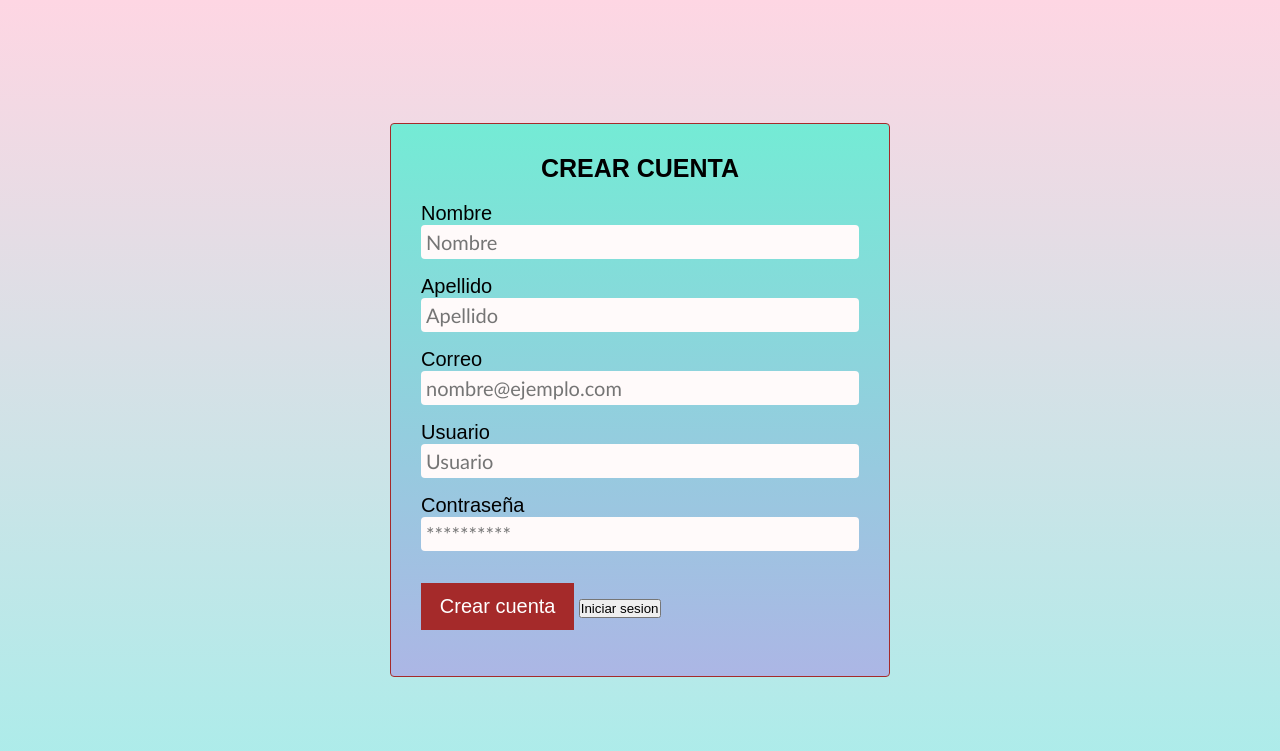
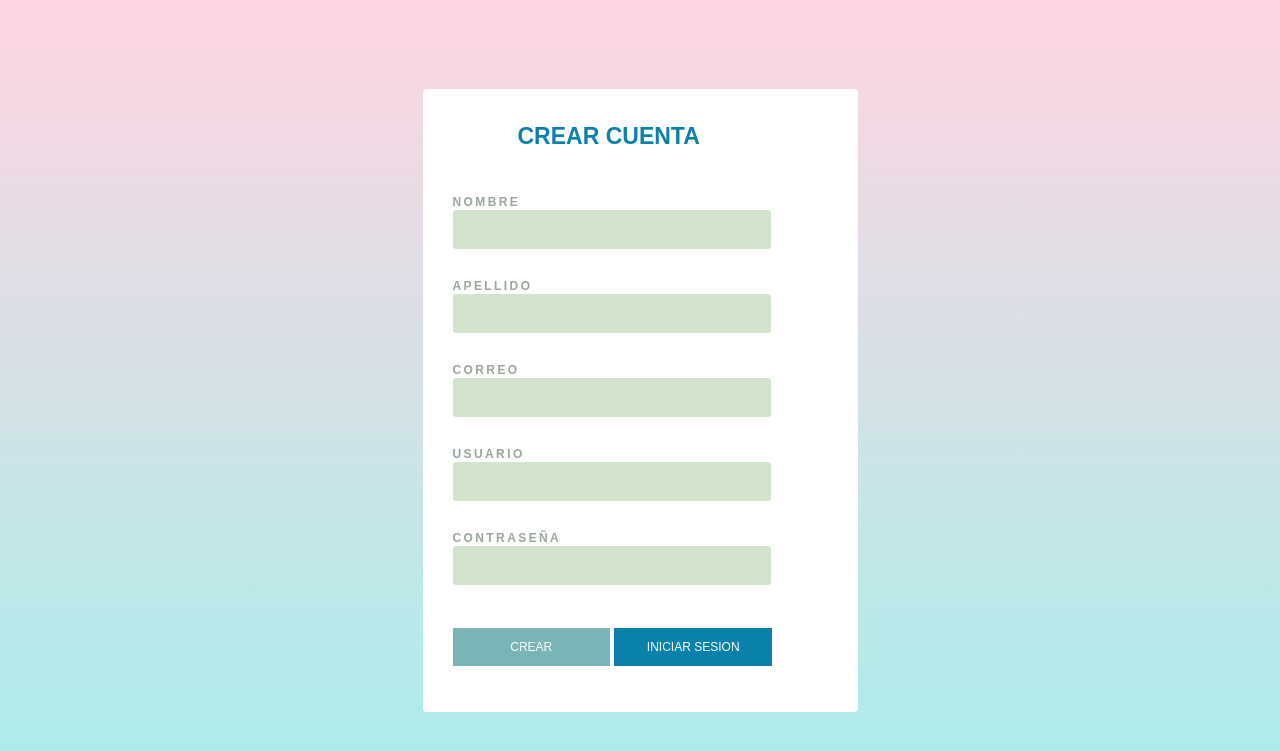
Before and after one commit to jaimeb-s/chat, a PHP site: page / in a window 1280 px wide. Shown: the top 751 px of the page. Run offline with PHP 8.4, Linux system fonts and the light colour scheme.

Commit message:
update styles

```diff
--- a/index.php
+++ b/index.php
@@ -21,34 +21,34 @@ include("php/crear_cuenta.php");
 <body>
     <div class="cont">
         <section class="introducir">
-            <h1 class="titulo1">CREAR CUENTA</h1><br>
+            <h1 class="titulo1">CREAR CUENTA</h1><br><br>
             <form action="<?php echo htmlspecialchars($_SERVER['PHP_SELF']);?>" method="post">
-                <label>Nombre</label>
-                <input class="d2" type="text" name="nombre" placeholder="Nombre" value="<?php if (isset($nombre)) {
+                <label><b>Nombre</b></label>
+                <input class="d2" type="text" name="nombre"  value="<?php if (isset($nombre)) {
                     echo $nombre;
-                } ?>">
-                <span> <?php echo $nombre_error; ?> </span>
-                <label>Apellido</label>
-                <input class="d2" type="text" name="apellido" placeholder="Apellido" value="<?php if (isset($apellido)) {
+                } ?>"><br>
+                <span class="error"> <?php echo $nombre_error; ?> </span><br>
+                <label><b>Apellido</b></label>
+                <input class="d2" type="text" name="apellido"  value="<?php if (isset($apellido)) {
                     echo $apellido;
-                } ?>">
-                <span> <?php echo $apellido_error; ?> </span>
-                <label>Correo</label>
-                <input class="d2" type="email" name="correo" placeholder="nombre@ejemplo.com" value="<?php if (isset($correo)) {
+                } ?>"><br>
+                <span class="error"> <?php echo $apellido_error; ?> </span><br>
+                <label><b>Correo</b></label>
+                <input class="d2" type="email" name="correo" value="<?php if (isset($correo)) {
                     echo $correo;
-                } ?>">
-                <span> <?php echo $correo_error; ?> </span>
-                <label>Usuario</label>
-                <input class="d2" type="text" name="usuario" placeholder="Usuario" value="<?php if (isset($usuario)) {
+                } ?>"><br>
+                <span class="error"> <?php echo $correo_error; ?> </span><br>
+                <label><b>Usuario</b></label>
+                <input class="d2" type="text" name="usuario" value="<?php if (isset($usuario)) {
                     echo $usuario;
-                } ?>">
-                <span> <?php echo $usuario_error; ?> </span>
-                <label>Contraseña</label>
-                <input class="d2" type="password" name="contra" placeholder="**********" value="<?php if (isset($contra)) {
+                } ?>"><br>
+                <span class="error"> <?php echo $usuario_error; ?> </span><br>
+                <label><b>Contraseña</b></label>
+                <input class="d2" type="password" name="contra" value="<?php if (isset($contra)) {
                     echo $contra;
-                } ?>">
-                <span> <?php echo $contra_error; ?> </span>
-                <input class="boton" type="submit" value="Crear cuenta" name="crear_cuenta">
+                } ?>"><br>
+                <span class="error"> <?php echo $contra_error; ?> </span><br>
+                <input class="boton" type="submit" value="Crear" name="crear_cuenta">
                 <input class="boton2" type="button" onclick="location.href='php/iniciar_sesion.php';" value="Iniciar sesion">
             </form>
         </section>
--- a/style/style.css
+++ b/style/style.css
@@ -20,107 +20,135 @@ body {
 
 
 .introducir{
-	width: 500px;
-	background: #74ebd5;
-  	background: -webkit-linear-gradient(to bottom, #74ebd5, #acb6e5);
-  	background: linear-gradient(to bottom, #74ebd5, #acb6e5);
+	width: 435px;
+	background: white;
 	padding: 30px;
-	/*margin: auto;
-	margin-top: 7%;
-	margin-left: 7%;*/
 	border-radius: 4px;
 	font-family: 'calibri';
 	color: black;
-	border: 1px solid Brown;
-	/*text-align: center;*/
-	/*float: left;*/
 }
 
 .titulo1{
-	font-size: 25px;
-	text-align: center;
+	font-size: 23px;
+	margin-left: 65px;
+	padding: 4px 0;
+    color: #0A81AB;
+    text-transform: uppercase;
+}
+
+.titulo2{
+	font-size: 23px;
+	margin-left: 65px;
+	padding: 4px 0;
+    color: #0A81AB;
+    text-transform: uppercase;
+}
+
+.titulo3{
+	font-size: 23px;
+	margin-left: 18px;
+	padding: 4px 0;
+    color: #0A81AB;
+    text-transform: uppercase;
 }
 label{
-	font-size: 20px;
+	font-size: 12px;
+	text-transform: uppercase;
+	color: #99A799;
+	font-size: 12px;
+    font-weight: semibold;
+    line-height: 1;
+    letter-spacing: .2em;
 }
 .d2{
-	color: Coral;
-	width: 100%;
-	background: Snow;
-	padding: 5px;
-	margin-bottom: 16px;
+	color: black;
+	width: 85%;
+	margin-bottom:5px;
+	background: #D3E4CD;
+	padding: 12px 20px;
+	margin-bottom: 9px;
     border: none;
-	border-radius: 4px;
-	/* border-bottom: 2px solid Coral; */
-	font-family: 'calibri';
-	font-size: 20px;
+	border-radius: 3px;
 
 }
-
-
-/*
-.datos-nombre {
-	display: flex;
-	margin-right: 10px;
-	width: 40%;
+.d2:hover {
+	background-color: #DADDFC;
+	color: black;
 }
-.input-img {
-    width: 70%;
-    border: none;
-
-}
-*/
-
-
-
 .boton{
-	width: 35%;
-	background: Brown;
+	width: 42%;
+	background: #79B4B7;
 	border: none;
 	padding: 12px;
 	color: white;
 	margin: 16px 0;
-	font-size: 20px;
 	cursor: pointer;
+	font-family: inherit;
+    font-size: 12px;
+    font-weight: semibold;
+    line-height: inherit;
+    text-transform: uppercase;
+    cursor: pointer;
+}
+
+.boton2{
+	width: 42%;
+	background: #0A81AB;
+	border: none;
+	padding: 12px;
+	color: white;
+	margin: 16px 0;
+	cursor: pointer;
+	font-family: inherit;
+    font-size: 12px;
+    font-weight: semibold;
+    line-height: inherit;
+    text-transform: uppercase;
+    cursor: pointer;
+}
+.boton9{
+	width: 85%;
+	background: #79B4B7;
+	border: none;
+	padding: 12px;
+	color: white;
+	margin: 16px 0;
+	margin-bottom:5px;
+	cursor: pointer;
+	font-family: inherit;
+    font-size: 12px;
+    font-weight: semibold;
+    line-height: inherit;
+    text-transform: uppercase;
+    cursor: pointer;
 }
 .boton:hover {
-	background-color: #ff6767;
+	background-color: #B8DFD8;
+	color: black;
 }
-
-
+.boton2:hover {
+	background-color: #B8DFD8;
+	color: black;
+}
+.boton9:hover {
+	background-color: #B8DFD8;
+	color: black;
+}
+.renova_contra{
+	margin-left: 40px;
+	font-family: inherit;
+    font-size: 12px;
+    font-weight: semibold;
+    line-height: inherit;
+    text-transform: uppercase;
+    cursor: pointer;
+}
+.renova_contra:hover {
+	color: white;
+}
 
 /* error para validar campos */
 .error {
-	color: red;
+	color: #79b4b7ec;
+	font-size: 12px;
 }
-/*
-
-
-.file-select {
-	position: relative;
-	display: inline-block;
-}
-
-.file-select::before {
-	background-color: #ff6767;
-	color: white;
-	display: flex;
-	justify-content: center;
-	align-items: center;
-	border-radius: 3px;
-	content: 'Seleccionar'; /* testo por defecto */
-	/*position: absolute;
-	left: 0;
-	right: 0;
-	top: 0;
-	bottom: 0;
-}
-.file-select input[type="file"] {
-	opacity: 0;
-	width: 200px;
-	height: 32px;
-	display: inline-block;
-}
-#src-file1::before {
-	content: 'Seleccionar Archivo';
-}
```
Also changed, not shown: php/chat.php (+32 -12 lines), php/iniciar_sesion.php (+13 -14 lines), php/pass_olvidada.php (+13 -13 lines), style/chat.css (added), 2 other files.
